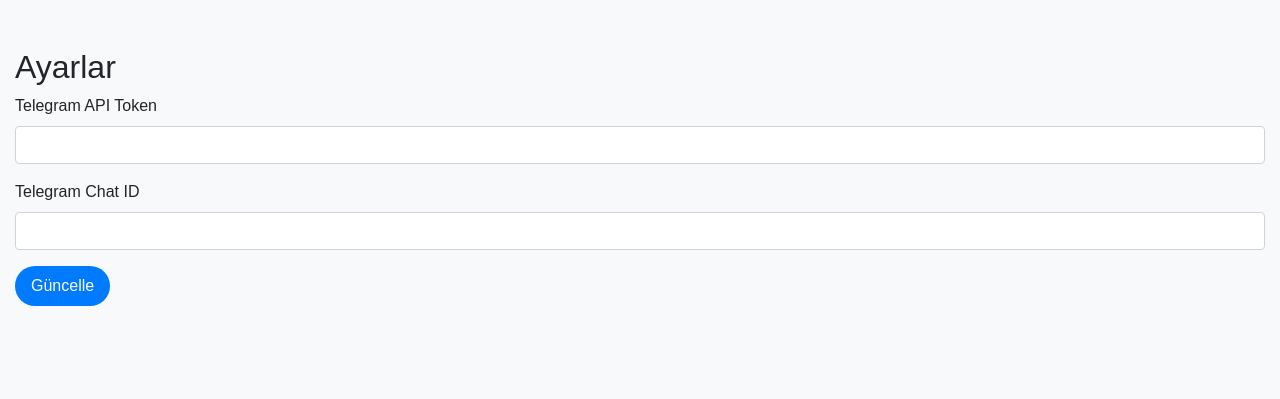
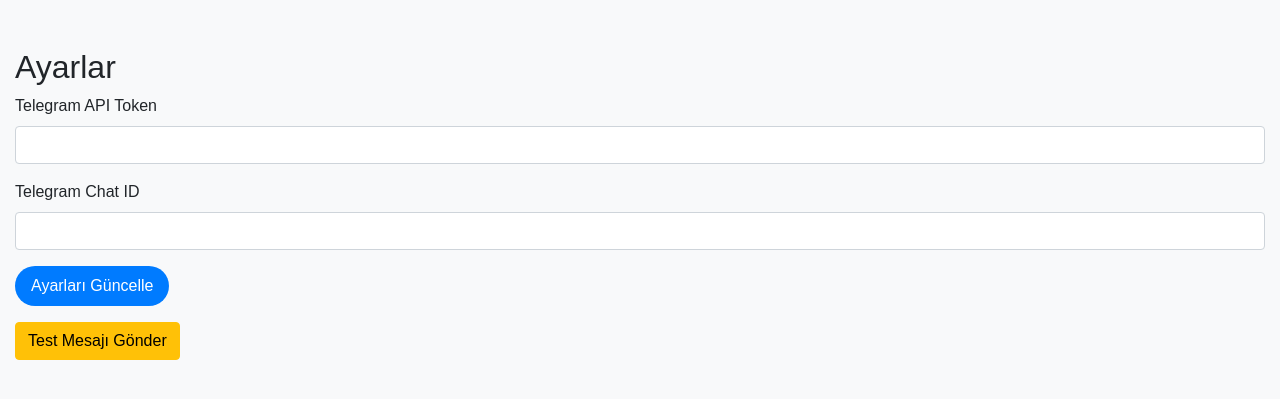
Before and after one commit to ubden/IPMonitorBotNotification, a PHP site: page /settings.php in a window 1280 px wide. Shown: the part 58-457 px from the top of the page. Run offline with PHP 8.4, Linux system fonts and the light colour scheme; the visitor is signed in with stand-in values (Sample User, id 1); tables that the repository leaves empty or names only in its code hold one stand-in row (values such as "Sample post"); some libraries are stand-ins or nearby versions.

Commit message:
settings update

```diff
--- a/settings.php
+++ b/settings.php
@@ -28,7 +28,7 @@ foreach ($settings as $setting) {
 }
 
 // Form gönderildiğinde ayarları güncelle
-if ($_SERVER['REQUEST_METHOD'] === 'POST') {
+if ($_SERVER['REQUEST_METHOD'] === 'POST' && isset($_POST['update_settings'])) {
     $new_api_token = $_POST['telegram_api_token'];
     $new_chat_id = $_POST['telegram_chat_id'];
 
@@ -48,6 +48,38 @@ if ($_SERVER['REQUEST_METHOD'] === 'POST') {
     $telegram_chat_id = $new_chat_id;
 }
 
+// Test mesajı gönder
+if ($_SERVER['REQUEST_METHOD'] === 'POST' && isset($_POST['send_test_message'])) {
+    $test_message = "Bu bir test mesajıdır!";
+    $response = send_telegram_message($test_message, $telegram_api_token, $telegram_chat_id);
+
+    if ($response) {
+        $test_message_success = "Test mesajı başarıyla gönderildi!";
+    } else {
+        $test_message_error = "Test mesajı gönderilemedi.";
+    }
+}
+
+// Telegram'a mesaj gönderen fonksiyon
+function send_telegram_message($message, $api_token, $chat_id) {
+    $url = "https://api.telegram.org/bot$api_token/sendMessage";
+    $data = [
+        'chat_id' => $chat_id,
+        'text' => $message,
+        'parse_mode' => 'HTML'
+    ];
+
+    $ch = curl_init();
+    curl_setopt($ch, CURLOPT_URL, $url);
+    curl_setopt($ch, CURLOPT_POST, 1);
+    curl_setopt($ch, CURLOPT_POSTFIELDS, http_build_query($data));
+    curl_setopt($ch, CURLOPT_RETURNTRANSFER, true);
+    $response = curl_exec($ch);
+    curl_close($ch);
+
+    return $response;
+}
+
 include 'header.php';
 ?>
 
@@ -57,6 +89,10 @@ include 'header.php';
     <!-- Başarı ya da hata mesajı göster -->
     <?php if (isset($success_message)): ?>
         <div class="alert alert-success"><?= $success_message ?></div>
+    <?php elseif (isset($test_message_success)): ?>
+        <div class="alert alert-success"><?= $test_message_success ?></div>
+    <?php elseif (isset($test_message_error)): ?>
+        <div class="alert alert-danger"><?= $test_message_error ?></div>
     <?php endif; ?>
 
     <!-- Ayarlar formu -->
@@ -69,7 +105,12 @@ include 'header.php';
             <label for="telegram_chat_id" class="form-label">Telegram Chat ID</label>
             <input type="text" name="telegram_chat_id" class="form-control" id="telegram_chat_id" value="<?= htmlspecialchars($telegram_chat_id) ?>" required>
         </div>
-        <button type="submit" class="btn btn-primary">Güncelle</button>
+        <button type="submit" name="update_settings" class="btn btn-primary">Ayarları Güncelle</button>
+    </form>
+
+    <!-- Test Mesajı Gönderme -->
+    <form action="settings.php" method="POST" class="mt-3">
+        <button type="submit" name="send_test_message" class="btn btn-warning">Test Mesajı Gönder</button>
     </form>
 </div>
 
```
